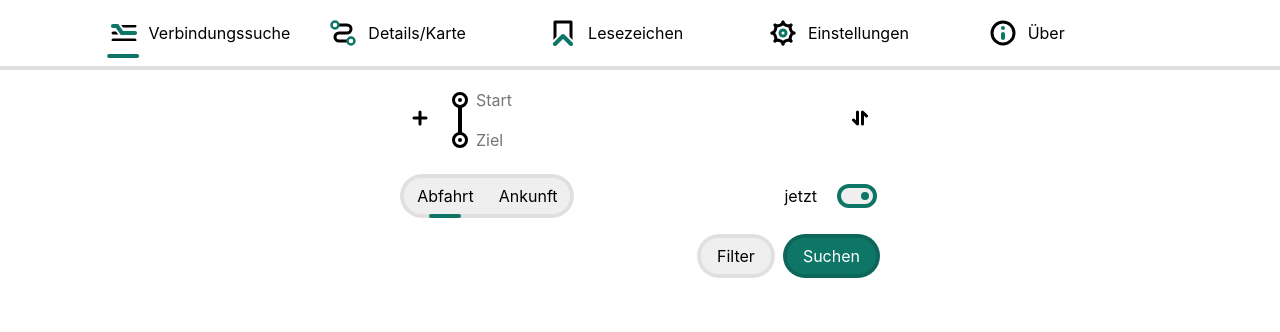
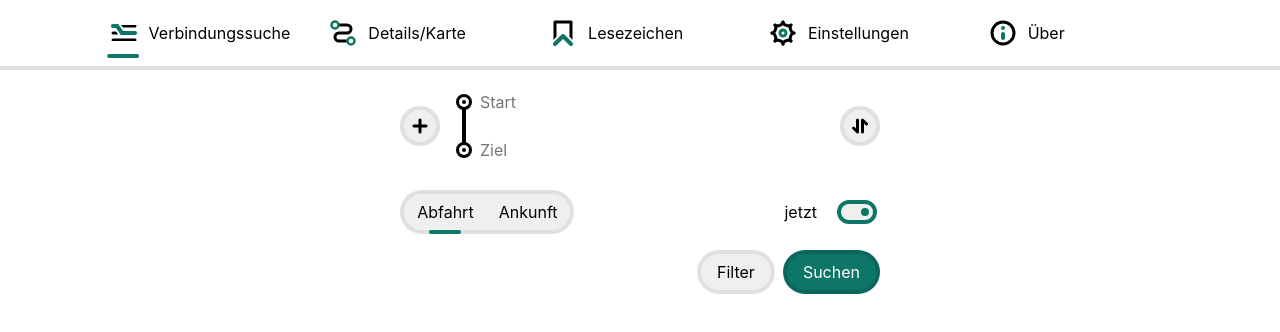
Before and after one commit to dabund24/vahrplan, a SvelteKit app: page / in a window 1280 px wide. Shown: the top 332 px of the page. Built offline with nearby package versions, Linux system fonts and the light colour scheme.

Commit message:
fix no inputs being flashed on page load

```diff
--- a/src/routes/MainForm.svelte
+++ b/src/routes/MainForm.svelte
@@ -26,7 +26,10 @@
 
 	let { initialFormData }: Props = $props();
 
-	let stops: KeyedItem<ParsedLocation | undefined, number>[] = $state([]);
+	let stops: KeyedItem<ParsedLocation | undefined, number>[] = $state([
+		{ value: undefined, key: Math.random() },
+		{ value: undefined, key: Math.random() }
+	]);
 	$effect.pre(() => {
 		if (initialFormData === undefined) {
 			stops = [
@@ -74,9 +77,7 @@
 
 	async function handleFormSubmit(event: SubmitEvent): Promise<void> {
 		event.preventDefault();
-		const stopsToBeDisplayed = stops.filter<KeyedItem<ParsedLocation, number>>(
-			valueIsDefined<ParsedLocation, number>
-		);
+		const stopsToBeDisplayed = stops.filter(valueIsDefined);
 		if (stopsToBeDisplayed.length < 2) {
 			return;
 		}
@@ -214,7 +215,7 @@
 					animate:flip={{ duration: 400 }}
 				>
 					<button
-						class="add-button hoverable"
+						class="add-button hoverable hoverable--visible"
 						type="button"
 						onclick={() => void addVia(i)}
 						title="Station hinzufügen"
@@ -239,7 +240,7 @@
 								: "Ziel"}
 					/>
 					<button
-						class="remove-button hoverable"
+						class="remove-button hoverable hoverable--visible"
 						type="button"
 						onclick={() => void removeVia(i)}
 						title="Station entfernen"
@@ -247,7 +248,7 @@
 						<IconClose />
 					</button>
 					<button
-						class="hoverable switch-button"
+						class="hoverable hoverable--visible switch-button"
 						type="button"
 						onclick={reverseStops}
 						title="Stationsreihenfolge tauschen"
@@ -283,7 +284,12 @@
 		</div>
 		<div class="time-input-container">
 			{#if timeIsNow !== undefined && !timeIsNow}
-				<input transition:scale class="hoverable hoverable--visible" type="datetime-local" bind:value={time} />
+				<input
+					transition:scale
+					class="hoverable hoverable--visible"
+					type="datetime-local"
+					bind:value={time}
+				/>
 			{/if}
 		</div>
 		<div class="filter-submit">
@@ -331,6 +337,12 @@
 		width: 100%;
 	}
 
+	.input-container {
+		height: calc(8px + 1rem + 1lh);
+		padding: calc(var(--line-width) / 2) 0;
+		gap: var(--line-width);
+	}
+
 	.input-container:first-child .add-button,
 	.input-container:first-child .remove-button {
 		visibility: hidden;
@@ -342,7 +354,7 @@
 
 	.add-button,
 	.input-container:last-child:nth-child(2) .switch-button {
-		translate: 0 -50%;
+		translate: 0 calc(-0.5lh - 0.5rem - 6px);
 		transition: translate 0.4s var(--cubic-bezier);
 	}
 	.remove-button,
@@ -378,7 +390,7 @@
 		margin-top: 1rem;
 		transition: margin-top 0.4s var(--cubic-bezier);
 		justify-content: end;
-		gap: .5rem;
+		gap: 0.5rem;
 		& > button {
 			width: fit-content;
 			padding: 0.5rem 1rem;
```
